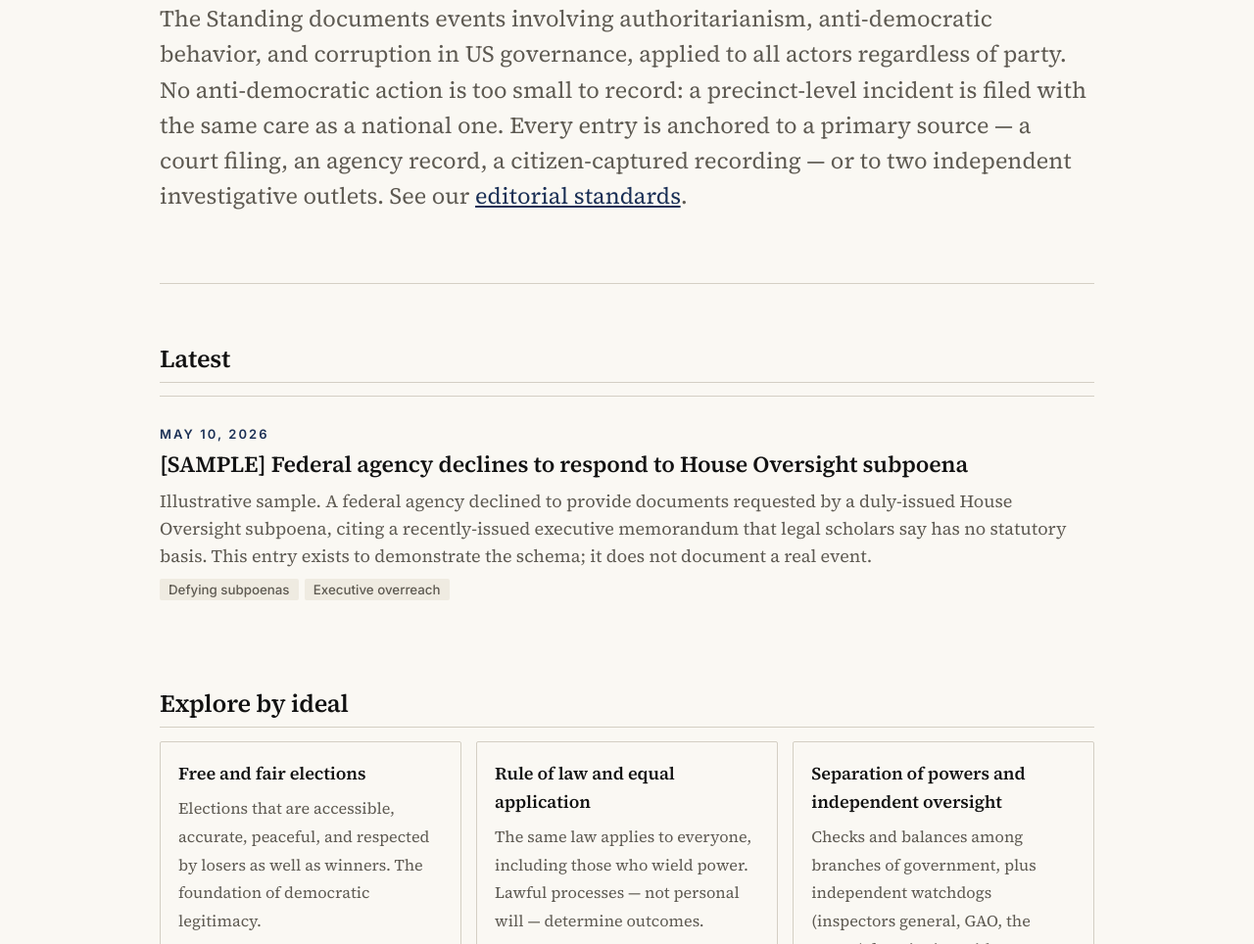
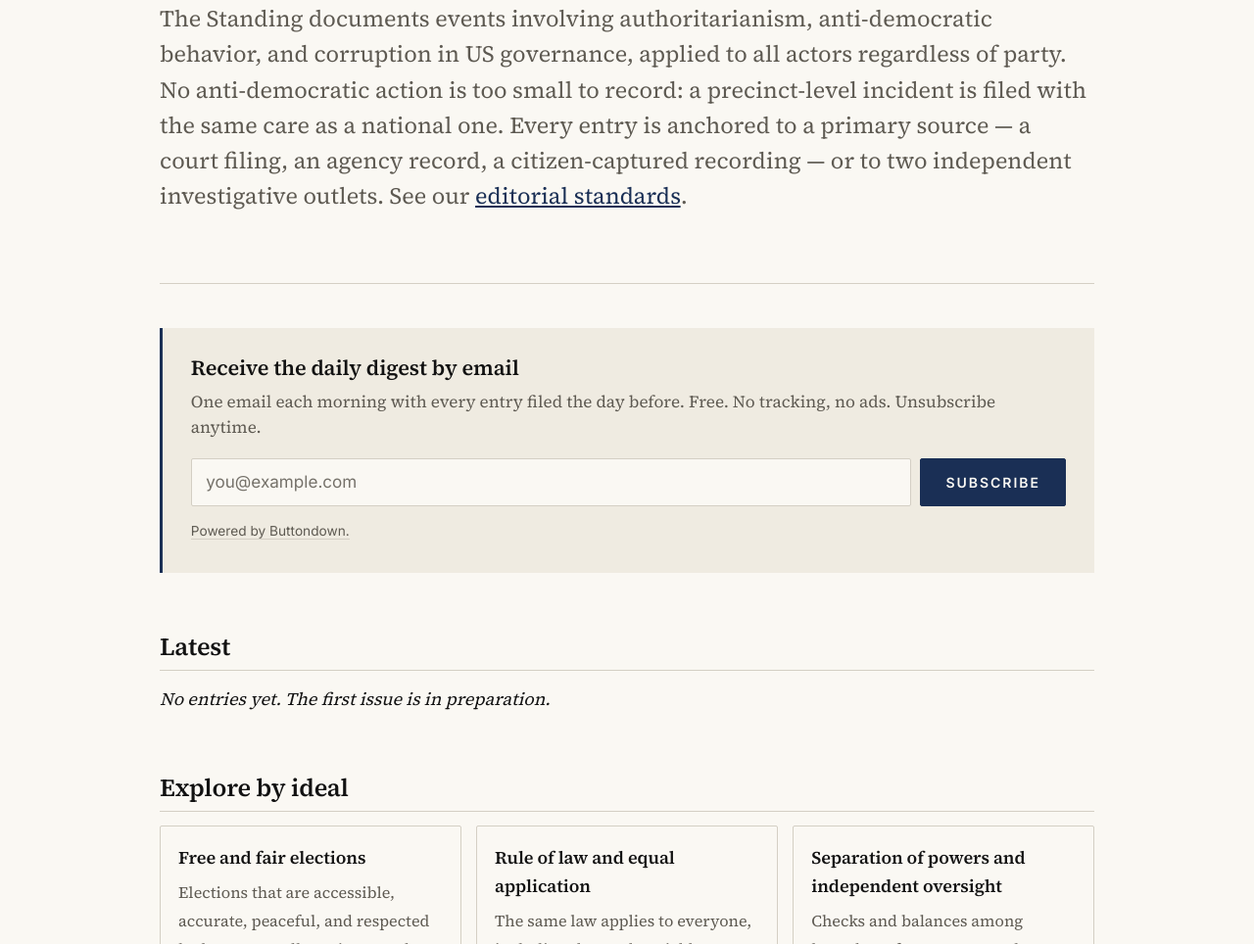
Before and after one commit to TheStanding-Publication/TheStanding, an Eleventy site: page src/index.njk in a window 1280 px wide. Shown: the part 387-1351 px from the top of the page at 98% size. Built offline with nearby package versions, Linux system fonts and the light colour scheme; Eleventy itself is replaced by a stand-in of ours; files that its build step writes are made by us from their sources.

Commit message:
Adds newsletter sub stuff

```diff
--- a/src/_includes/layouts/base.njk
+++ b/src/_includes/layouts/base.njk
@@ -21,6 +21,7 @@
           <a href="/timeline/">Timeline</a>
           <a href="/standards/">Standards</a>
           <a href="/corrections/">Corrections</a>
+          <a href="/subscribe/">Subscribe</a>
         </nav>
       </div>
     </header>
--- /dev/null
+++ b/src/_includes/partials/subscribe.njk
@@ -0,0 +1,32 @@
+{# Reusable subscribe block. Include with: {% include "partials/subscribe.njk" %}
+   The form posts directly to Buttondown's embed-subscribe API endpoint. #}
+<section class="subscribe" aria-labelledby="subscribe-heading">
+  <h2 id="subscribe-heading" class="subscribe-heading">Receive the daily digest by email</h2>
+  <p class="subscribe-description">
+    One email each morning with every entry filed the day before. Free. No tracking, no ads. Unsubscribe anytime.
+  </p>
+
+  <form
+    action="https://buttondown.com/api/emails/embed-subscribe/thestanding"
+    method="post"
+    class="subscribe-form embeddable-buttondown-form"
+    target="popupwindow"
+    onsubmit="window.open('https://buttondown.com/thestanding', 'popupwindow')"
+  >
+    <label for="bd-email" class="subscribe-label">Email address</label>
+    <div class="subscribe-row">
+      <input
+        type="email"
+        name="email"
+        id="bd-email"
+        placeholder="you@example.com"
+        required
+        class="subscribe-input"
+      />
+      <input type="submit" value="Subscribe" class="subscribe-button" />
+    </div>
+    <p class="subscribe-footer">
+      <a href="https://buttondown.com/refer/thestanding" target="_blank" rel="noopener">Powered by Buttondown.</a>
+    </p>
+  </form>
+</section>
--- a/src/css/style.css
+++ b/src/css/style.css
@@ -473,6 +473,114 @@ p, ul, ol { margin: 0.8em 0 1.1em; }
   margin-bottom: 0;
 }
 
+/* --- Subscribe (Buttondown embed) --- */
+
+.subscribe {
+  background: var(--soft);
+  border-left: 3px solid var(--accent);
+  padding: 1.5rem 1.6rem 1.7rem;
+  margin: 2rem 0 3rem;
+}
+
+.subscribe-heading {
+  font-family: var(--serif);
+  font-size: 1.2rem;
+  font-weight: 600;
+  margin: 0 0 0.4rem;
+  letter-spacing: -0.005em;
+  line-height: 1.25;
+  border: none;
+  padding: 0;
+}
+
+.subscribe-description {
+  margin: 0 0 1rem;
+  font-size: 0.95rem;
+  color: var(--muted);
+  line-height: 1.55;
+}
+
+.subscribe-form { margin: 0; }
+
+/* Accessible-but-visually-hidden label — the placeholder + heading carry the
+   visible context. */
+.subscribe-label {
+  position: absolute;
+  width: 1px;
+  height: 1px;
+  padding: 0;
+  margin: -1px;
+  overflow: hidden;
+  clip: rect(0, 0, 0, 0);
+  white-space: nowrap;
+  border: 0;
+}
+
+.subscribe-row {
+  display: flex;
+  gap: 0.5rem;
+  flex-wrap: wrap;
+}
+
+.subscribe-input {
+  flex: 1 1 16rem;
+  min-width: 0;
+  font-family: var(--sans);
+  font-size: 0.95rem;
+  padding: 0.65rem 0.8rem;
+  border: 1px solid var(--rule);
+  background: var(--paper);
+  color: var(--ink);
+  border-radius: 2px;
+  line-height: 1.4;
+}
+.subscribe-input::placeholder { color: var(--muted); opacity: 0.85; }
+.subscribe-input:focus {
+  outline: 2px solid var(--accent);
+  outline-offset: 1px;
+  border-color: var(--accent);
+}
+
+.subscribe-button {
+  font-family: var(--sans);
+  font-size: 0.78rem;
+  font-weight: 600;
+  letter-spacing: 0.14em;
+  text-transform: uppercase;
+  padding: 0.7rem 1.4rem;
+  background: var(--accent);
+  color: var(--paper);
+  border: 1px solid var(--accent);
+  border-radius: 2px;
+  cursor: pointer;
+  transition: background 0.15s ease, border-color 0.15s ease;
+}
+.subscribe-button:hover {
+  background: var(--ink);
+  border-color: var(--ink);
+}
+
+.subscribe-footer {
+  margin: 0.85rem 0 0;
+  font-size: 0.76rem;
+  color: var(--muted);
+  font-family: var(--sans);
+}
+.subscribe-footer a {
+  color: var(--muted);
+  text-decoration: none;
+  border-bottom: 1px solid var(--rule);
+}
+.subscribe-footer a:hover {
+  color: var(--accent);
+  border-bottom-color: var(--accent);
+}
+
+@media (max-width: 36rem) {
+  .subscribe-row { flex-direction: column; }
+  .subscribe-input, .subscribe-button { width: 100%; }
+}
+
 /* --- Episodes --- */
 
 .episode-header {
--- a/src/index.njk
+++ b/src/index.njk
@@ -17,10 +17,12 @@ permalink: /index.html
   </p>
 </section>
 
+{% include "partials/subscribe.njk" %}
+
 <section class="latest">
   <h2>Latest</h2>
-  {% if collections.entries.length %}
-    {% for entry in collections.entries | head(20) %}
+  {% if collections.feedEntries.length %}
+    {% for entry in collections.feedEntries | head(20) %}
       {% include "partials/entry-card.njk" %}
     {% endfor %}
   {% else %}
```
Also changed, not shown: src/subscribe/check-email.md (added, +18 -0 lines), src/subscribe/confirmed.md (added, +19 -0 lines), src/subscribe/index.md (added, +45 -0 lines), .eleventy.js, src/images/subscribe-qr.png (added).
